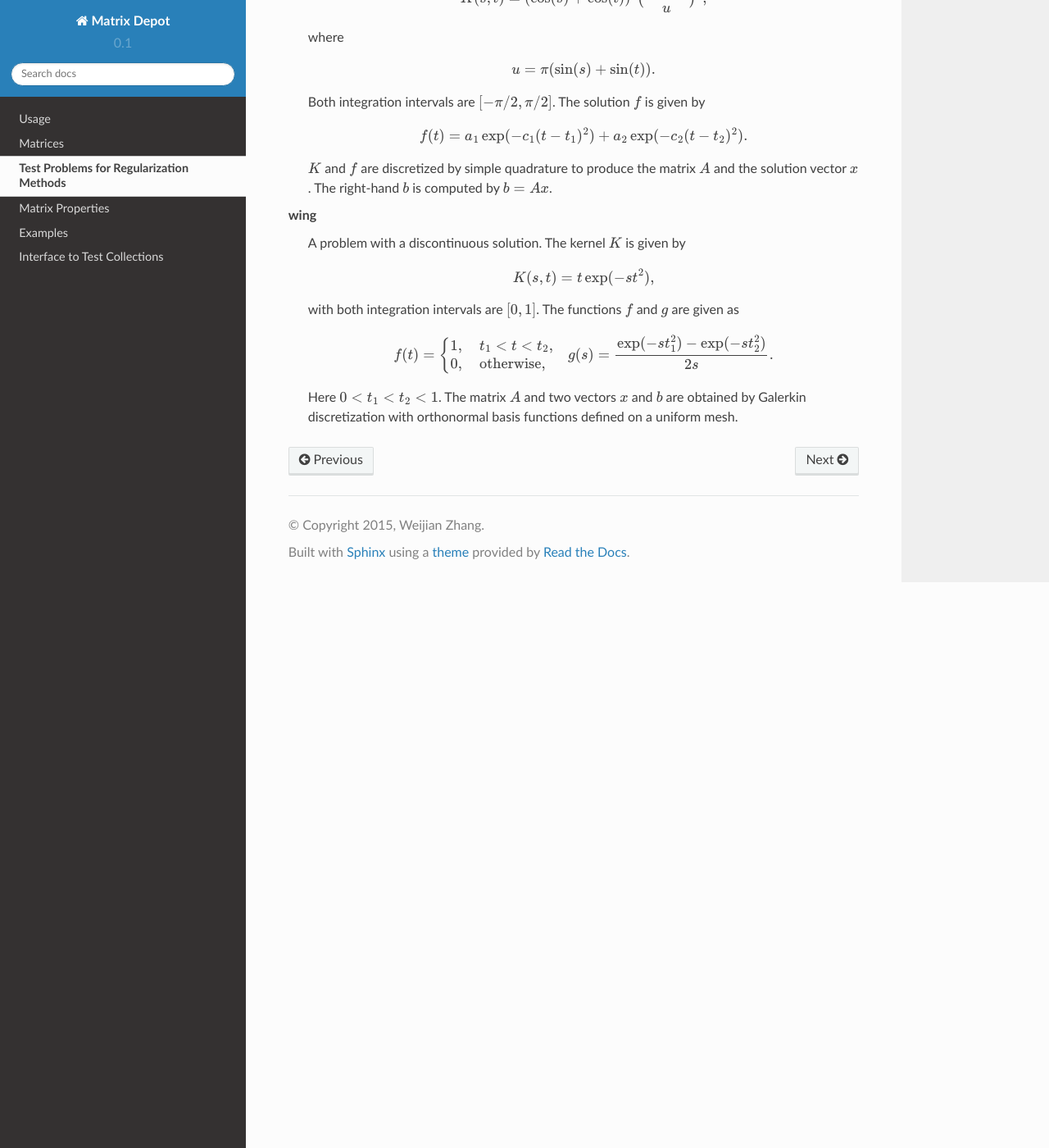
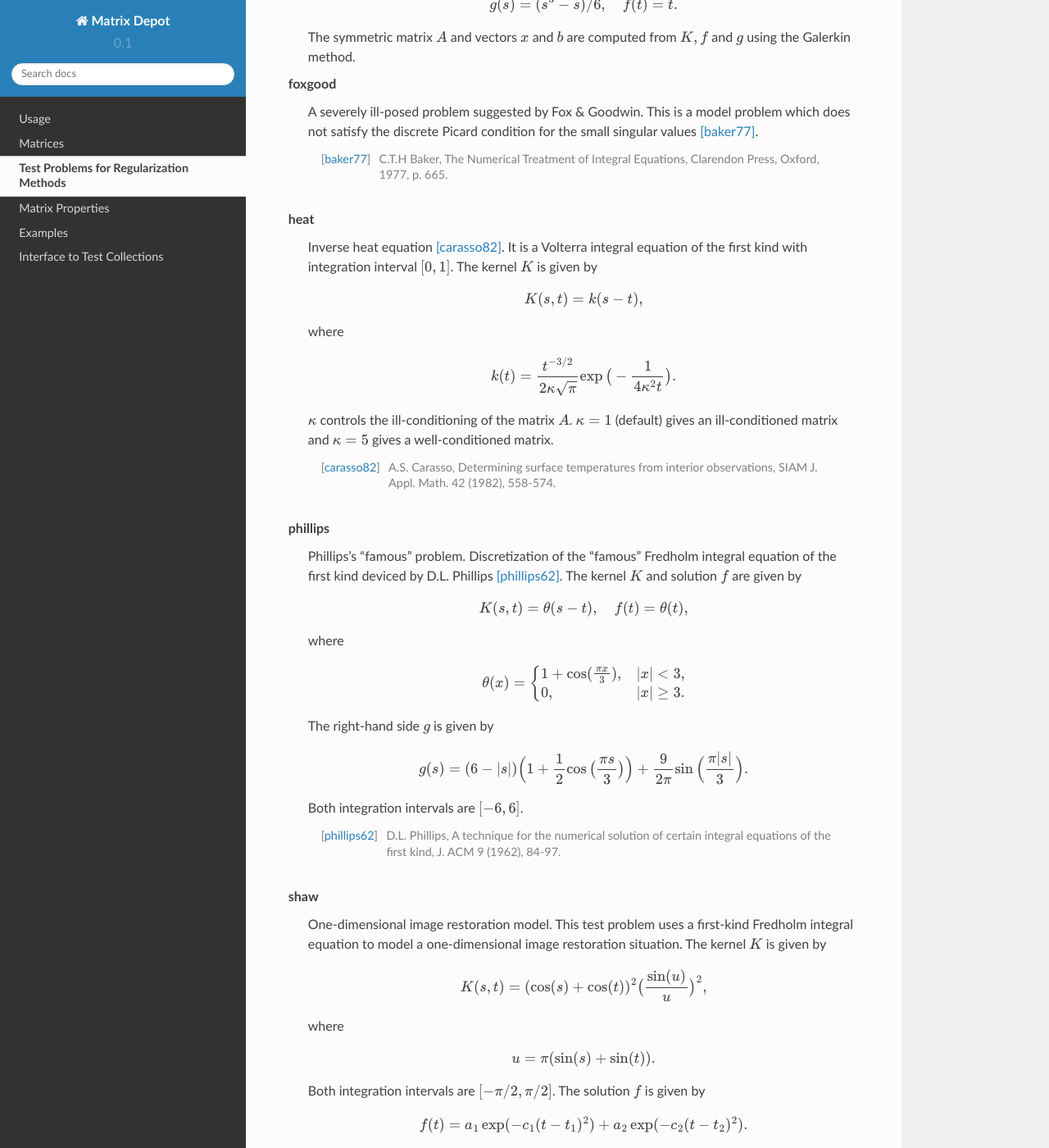
Before and after one commit to JuliaLinearAlgebra/MatrixDepot.jl, a Sphinx documentation site: the page built from doc/regu.rst, in a window 1280 px wide and 1400 px high, scrolled down 2052 px. Shown: the whole window at 82% size. Built offline with Sphinx 7.4.7 and the Read the Docs theme 2.0.0, drawn with Linux system fonts in a browser that asks for light colours; some of the changed text lies outside the part shown.

Commit message:
update documentation for heat, baart and phiilips

```diff
--- a/doc/regu.rst
+++ b/doc/regu.rst
@@ -68,13 +68,88 @@ Here is an example::
 
 Here is a list of test problems in the collection:
 
+* :term:`baart`
 * :term:`deriv2`
 * :term:`foxgood`
+* :term:`heat`
+* :term:`phillips`
 * :term:`shaw`
 * :term:`wing`
 
 .. glossary::
    :sorted:
+
+   heat
+     Inverse heat equation [carasso82]_. It is a Volterra integral equation of
+     the first kind with integration interval :math:`[0,1]`. The
+     kernel :math:`K` is given by
+
+     .. math::
+
+        K(s,t) = k(s-t),
+
+     where
+
+     .. math::
+
+	k(t) = \frac{t^{-3/2}}{2\kappa \sqrt{\pi}}\exp\big(-\frac{1}{4\kappa^2t}\big).
+
+     :math:`\kappa` controls the ill-conditioning of the matrix :math:`A`.
+     :math:`\kappa = 1` (default) gives an ill-conditioned matrix and
+     :math:`\kappa = 5` gives a well-conditioned matrix.
+
+     .. [carasso82] A.S. Carasso, Determining surface temperatures
+		    from interior observations,
+		    SIAM J. Appl. Math. 42 (1982), 558-574.
+
+   baart
+     Discretization of an artificial Fredholm integral equation of
+     the first kind [baart82]_. The kernel :math:`K` is given by
+
+     .. math::
+
+        K(s,t) = \exp(s \cos (t)).
+
+     The right-hand side :math:`g` and the solution :math:`f` are given by
+
+     .. math::
+
+        g(s)=2\frac{\sin (s)}{s}, \quad f(t) = \sin(t).
+
+     .. [baart82] M.L. Baart, The use of auto-correlation for pesudo-rank
+		  determination in noisy ill-conditioned linear least-squares
+		  problems, IMA, J. Numer. Anal. 2 (1982), 241-247.
+
+   phillips
+     Phillips's "famous" problem. Discretization of the "famous" Fredholm
+     integral equation of the first kind deviced by D.L. Phillips [phillips62]_.
+     The kernel :math:`K` and solution :math:`f` are given by
+
+     .. math::
+
+	K(s,t) = \theta(s-t), \quad f(t) = \theta(t),
+
+     where
+
+     .. math::
+
+	\theta(x) = \begin{cases}
+                     1+\cos(\frac{\pi x}{3}), & |x| < 3, \\
+                     0,            & |x| \geq 3. \\
+                    \end{cases}
+
+     The right-hand side :math:`g` is given by
+
+     .. math::
+
+        g(s) = (6 - |s|)\Big( 1 + \frac{1}{2}\cos\big(\frac{\pi s}{3}\big)\Big) + \frac{9}{2 \pi}\sin\Big(\frac{\pi |s|}{3}\Big).
+
+     Both integration intervals are :math:`[-6,6]`.
+
+     .. [phillips62] D.L. Phillips, A technique for the numerical solution
+		     of certain integral equations of the first kind, J. ACM
+		     9 (1962), 84-97.
+
 
    foxgood
       A severely ill-posed problem suggested by Fox & Goodwin. This
```
Also changed, not shown: 1 other file.
